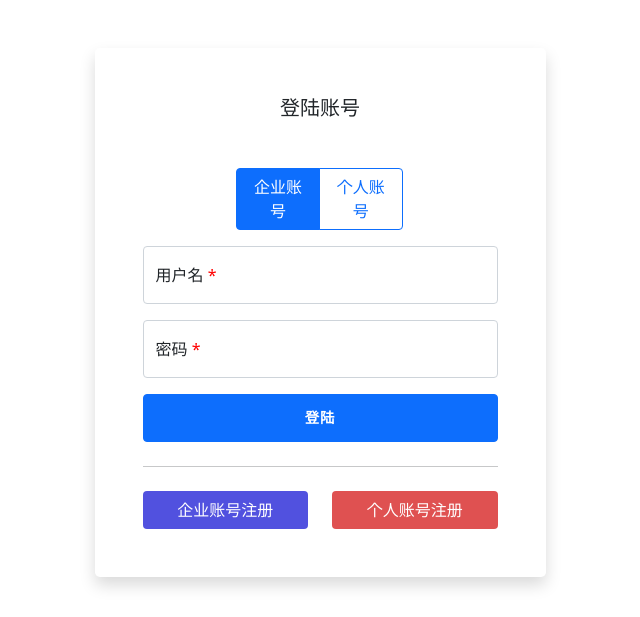
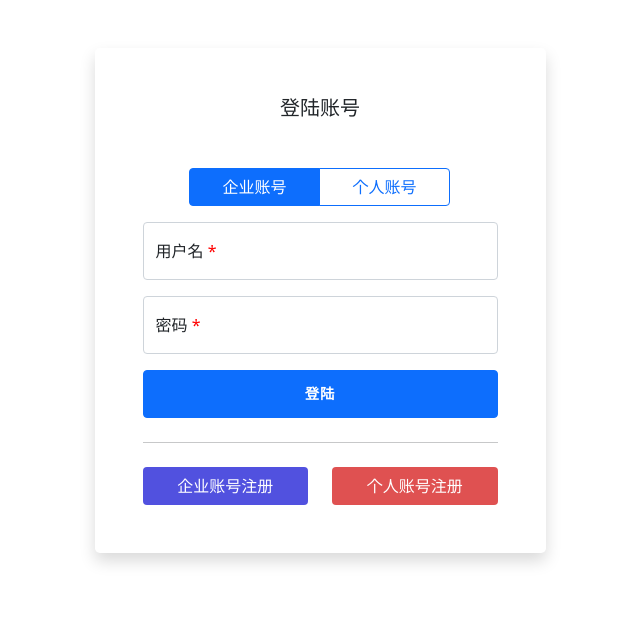
Before and after one commit to TonyCSB/CitiThrive, a Flask app: template flask_app/templates/login.html in a window 1280 px wide. Shown: the part 72-689 px from the top of the page, without its empty margins (320-960 px from the left). Run offline with Flask 2, Linux system fonts and the light colour scheme; the template is opened without the code that fills it: values that come from a table or form of the project are taken from there, others are empty; some libraries are stand-ins or nearby versions.

Commit message:
Update login.html

```diff
--- a/flask_app/templates/login.html
+++ b/flask_app/templates/login.html
@@ -24,7 +24,7 @@
                         {% endwith %}
 
                         <div class="row">
-                            <div class="btn-group w-50 mx-auto mb-3" role="group" aria-label="Basic radio toggle button group">
+                            <div class="btn-group w-75 mx-auto mb-3" role="group" aria-label="Basic radio toggle button group">
                                 {% for radio in form.accountType %}
                                 {{ radio(class="btn-check") }}
                                 {{ radio.label(class='btn btn-outline-primary') }}
```
